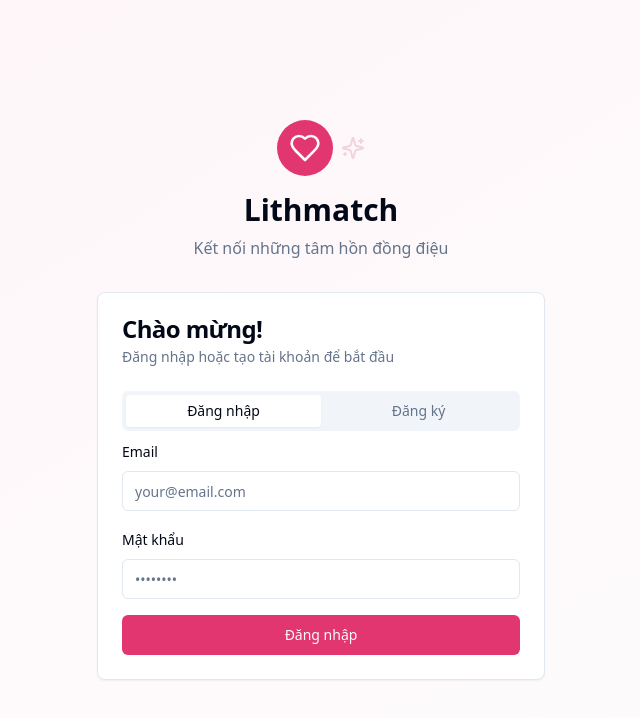
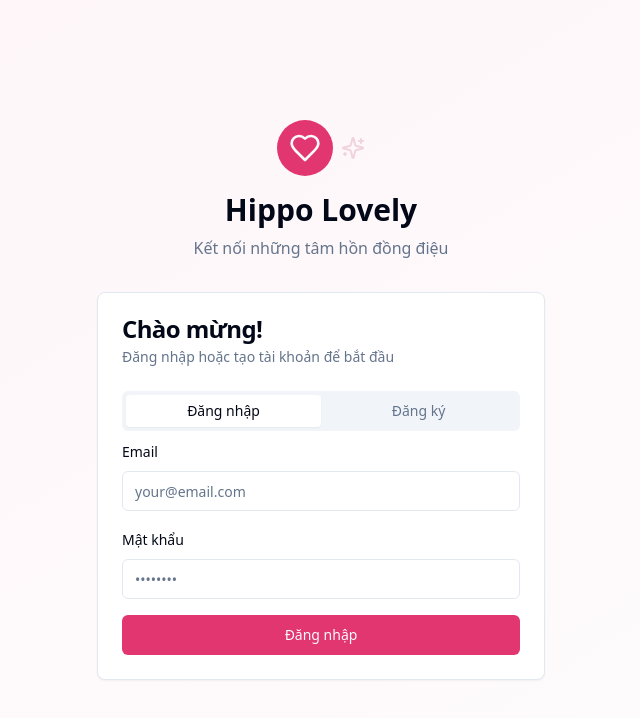
Before and after one commit to GrandAdmiral02/welcome-to-vietnam, a React (Vite) app: page /auth in a window 1280 px wide. Shown: the top 718 px of the page, without its empty margins (319-959 px from the left). Built offline with nearby package versions, Linux system fonts and the light colour scheme.

Commit message:
Refactor: Rename project to Hippo Lovely
Rename the project from lithmatch to Hippo Lovely.

```diff
--- a/src/pages/Auth.tsx
+++ b/src/pages/Auth.tsx
@@ -37,7 +37,7 @@ const Auth = () => {
     } else {
       toast({
         title: "Đăng nhập thành công!",
-        description: "Chào mừng bạn quay lại Lithmatch!"
+        description: "Chào mừng bạn quay lại Hippo Lovely!"
       });
     }
 
@@ -81,7 +81,7 @@ const Auth = () => {
             </div>
             <Sparkles className="h-6 w-6 text-accent animate-pulse" />
           </div>
-          <h1 className="text-3xl font-bold text-foreground">Lithmatch</h1>
+          <h1 className="text-3xl font-bold text-foreground">Hippo Lovely</h1>
           <p className="text-muted-foreground mt-2">Kết nối những tâm hồn đồng điệu</p>
         </div>
 
--- a/src/pages/Dashboard.tsx
+++ b/src/pages/Dashboard.tsx
@@ -44,7 +44,7 @@ const Dashboard = () => {
             <div className="bg-primary rounded-full p-2">
               <Heart className="h-6 w-6 text-primary-foreground" />
             </div>
-            <span className="text-xl font-bold">Lithmatch</span>
+            <span className="text-xl font-bold">Hippo Lovely</span>
           </div>
 
           <div className="flex items-center gap-4">
@@ -138,7 +138,7 @@ const Dashboard = () => {
             <div className="space-y-4">
               <div className="flex items-center justify-between p-4 bg-muted/50 rounded-lg">
                 <div>
-                  <p className="font-medium">Chào mừng đến với Lithmatch!</p>
+                  <p className="font-medium">Chào mừng đến với Hippo Lovely!</p>
                   <p className="text-sm text-muted-foreground">
                     Hãy hoàn thiện hồ sơ của bạn để bắt đầu kết nối
                   </p>
--- a/src/pages/Index.tsx
+++ b/src/pages/Index.tsx
@@ -16,7 +16,7 @@ const Index = () => {
         <div className="container mx-auto px-4 py-4 flex items-center justify-between">
           <div className="flex items-center gap-2">
             <Heart className="h-8 w-8 text-primary" />
-            <h1 className="text-2xl font-bold text-primary">Lithmatch</h1>
+            <h1 className="text-2xl font-bold text-primary">Hippo Lovely</h1>
             <Sparkles className="h-6 w-6 text-primary" />
           </div>
           <div className="flex items-center gap-4">
@@ -38,7 +38,7 @@ const Index = () => {
             Khám phá thế giới kết nối
           </h2>
           <p className="text-xl text-muted-foreground max-w-2xl mx-auto">
-            Tìm kiếm những mối quan hệ ý nghĩa, kết bạn và khám phá tình yêu với Lithmatch
+            Tìm kiếm những mối quan hệ ý nghĩa, kết bạn và khám phá tình yêu với Hippo Lovely
           </p>
         </div>
 
```
